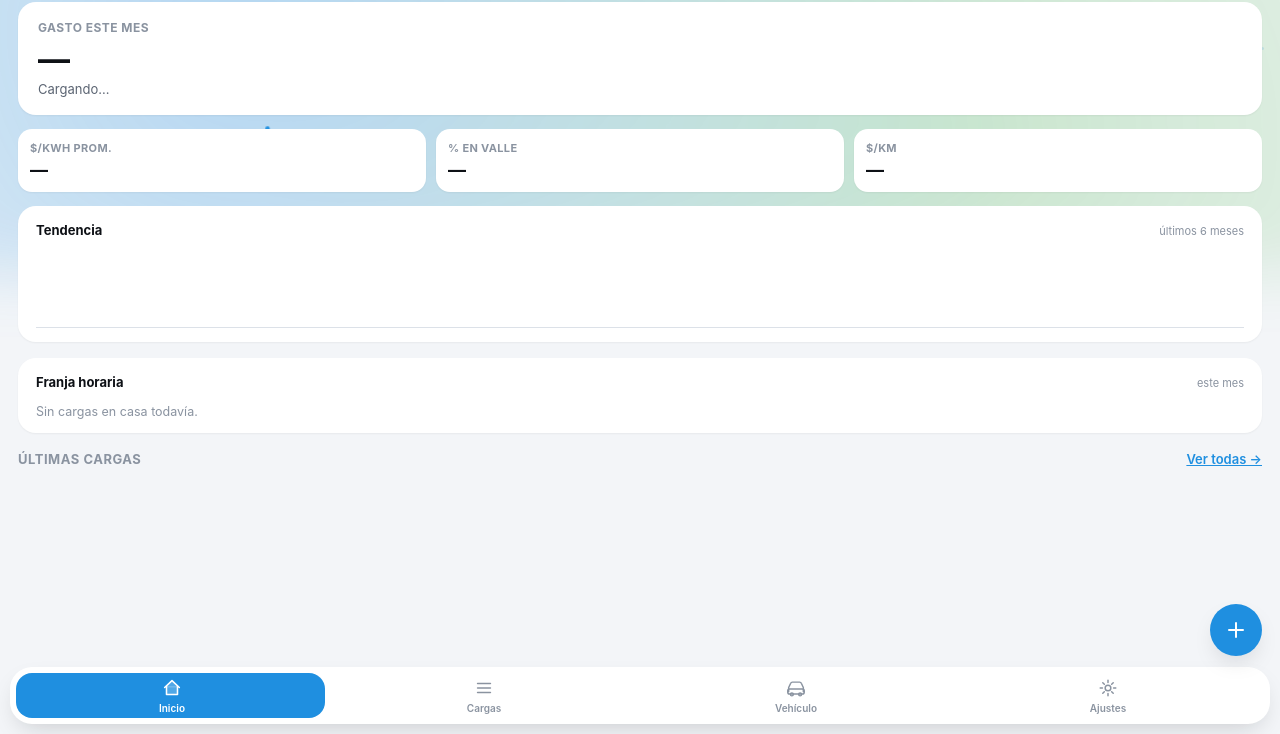
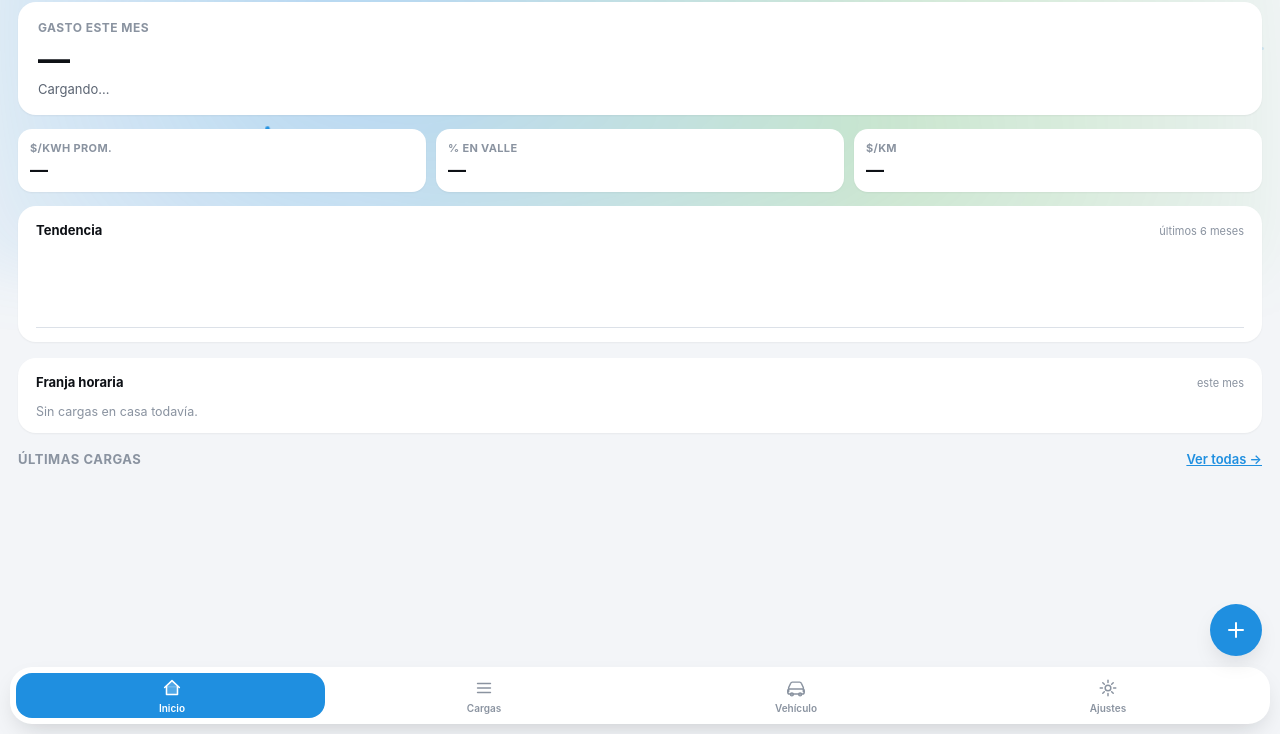
Before and after one commit to francofuy/carga-ev, a website built with Vite: page index.html in a window 1280 px wide. Shown: the part 66-800 px from the top of the page. Built offline with nearby package versions, Linux system fonts and the light colour scheme.

Commit message:
Fix: outline nativo negro en botones + scroll horizontal
- iOS Safari dibuja un foco/flash nativo sobre <button> al tocar,
  nunca lo desactivamos -- se superponia a la isla de tabs y al ripple.
  Se agrega -webkit-tap-highlight-color:transparent y se quita el
  outline nativo en focus-visible para botones (touch-only, los
  estados propios ya cubren la funcion de un foco visible).
- El fondo aurora se extendia -20% mas alla del borde de pantalla sin
  que el contenedor lo recortara, agrandando el area scrolleable
  horizontal de toda la app. Se agrega overflow-x:hidden en html y en
  .screen, y se ajusta el aurora a quedarse dentro del contenedor.

Mismos fixes aplicados al lab visual para no arrastrar el bug ahi.

```diff
--- a/src/styles/shell.css
+++ b/src/styles/shell.css
@@ -9,6 +9,7 @@
 .screen {
   flex: 1 1 auto;
   overflow-y: auto;
+  overflow-x: hidden;
   padding: calc(env(safe-area-inset-top) + 8px) 18px 100px;
   display: none;
 }
@@ -17,7 +18,7 @@
 
 .aurora-bg {
   position: absolute; z-index: 0; pointer-events: none;
-  top: 0; left: -20%; right: -20%; height: 340px;
+  top: 0; left: 0; right: 0; height: 340px;
   background:
     radial-gradient(circle at 30% 30%, color-mix(in srgb, var(--accent) 30%, transparent), transparent 60%),
     radial-gradient(circle at 70% 60%, color-mix(in srgb, var(--good) 18%, transparent), transparent 55%);
--- a/src/styles/tokens.css
+++ b/src/styles/tokens.css
@@ -76,7 +76,12 @@
   /* Permite scroll normal en ambos ejes pero excluye los gestos de zoom (pinch y doble-tap).
      El viewport meta solo no alcanza: iOS ignora user-scalable=no fuera del modo PWA instalada. */
   touch-action: pan-x pan-y;
+  overflow-x: hidden;
 }
+/* Safari dibuja un recuadro de foco + un flash gris nativo sobre cualquier <button> al tocarlo —
+   nunca lo desactivamos, así que aparecía superpuesto a nuestros propios estados (ripple, isla). */
+* { -webkit-tap-highlight-color: transparent; }
+button:focus-visible { outline: none; }
 body {
   margin: 0;
   background: var(--bg);
```
